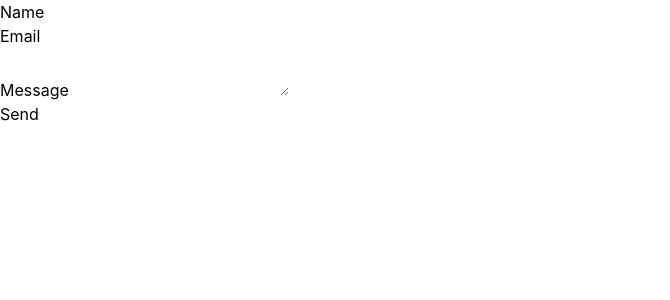
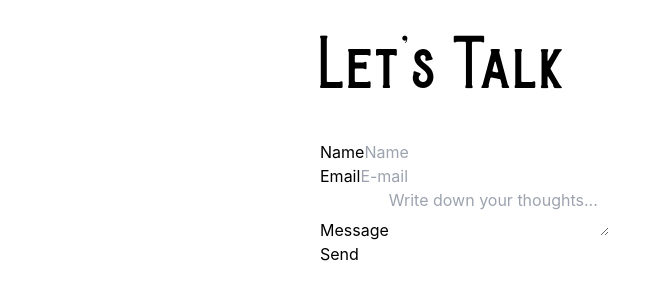
Before and after one commit to eunicocornelius/nextjs-tailwind-portfolio, a Next.js app: page /components/ContactForm in a window 1280 px wide. Shown: the top 300 px of the page, without its empty margins (0-670 px from the left). Built offline with nearby package versions, Linux system fonts and the light colour scheme.

Commit message:
added svg on footer and modified ContactForm style a bit

```diff
--- a/pages/components/ContactForm.js
+++ b/pages/components/ContactForm.js
@@ -20,19 +20,22 @@ function ContactForm() {
     }
 
   return (
-    <div>
+    <div className='m-auto w-1/2 '>
+        <div className='text-6xl font-burtons py-10'>
+            Let&apos;s Talk
+        </div>
         <form ref={form} onSubmit={sendEmail}>
             <div>
                 <label>Name</label>
-                <input type="text" name="user_name" />
+                <input type="text" name="user_name" placeholder='Name'/>
             </div>
             <div>
                 <label>Email</label>
-                <input type="email" name="user_email" />
+                <input type="email" name="user_email" placeholder='E-mail'/>
             </div>
             <div>
                 <label>Message</label>
-                <textarea name="message" />
+                <textarea name="message" placeholder='Write down your thoughts...' maxLength='10000'/>
             </div>
             <input type="submit" value="Send" />
         </form>
--- a/pages/index.js
+++ b/pages/index.js
@@ -110,15 +110,16 @@ export default function Home() {
         <section className='min-h-screen'>
           <Navbar resume={'./resume.pdf'} darkmode={darkMode} handleDarkMode={handleDarkMode}/>
           <div className='flex flex-col md:flex-row md:mt-28'>
-            <div className='flex-1 flex justify-center align-middle'>
+            <div className='flex-1 flex justify-center align-middle z-10'>
               <RoundedAvatar avatar={deved}/>
             </div>
-            <div className='flex-1 flex justify-center align-middle flex-col'>
+            <div className='flex-1 flex justify-center align-middle flex-col z-10'>
               <Intro name="Eunico Cornelius" role="Developer and Designer" desc="Globally adapt professional developer providing SAAS services for programming and prototyping content needs. Contact me down below for further enquiries!"/>
               <SocialMedia socialList={tempSocialMedia}/>
             </div>
           </div>
         </section>
+
 
         {/* Second Section */}
         <section className='mb-32'>
@@ -145,7 +146,22 @@ export default function Home() {
             </p>
           </div>
           <Portfolio portfolioList={portfolioList}/>
-          <ContactForm/>
+        </section>
+        <section>
+          {/* Divider*/}
+          <div className='w-screen relative right-10 md:right-20 lg:right-40 bottom-0 z-[0]'>
+            <svg id="visual" viewBox="0 0 1920 400" width="auto" height="auto" xmlns="http://www.w3.org/2000/svg" xmlnsXlink="http://www.w3.org/1999/xlink" version="1.1">
+              <path d="M0 157L175 165L349 101L524 97L698 125L873 121L1047 149L1222 97L1396 153L1571 169L1745 125L1920 169L1920 0L1745 0L1571 0L1396 0L1222 0L1047 0L873 0L698 0L524 0L349 0L175 0L0 0Z" fill="#ffffff"></path>
+              <path d="M0 185L175 221L349 169L524 141L698 181L873 153L1047 213L1222 181L1396 177L1571 245L1745 213L1920 197L1920 167L1745 123L1571 167L1396 151L1222 95L1047 147L873 119L698 123L524 95L349 99L175 163L0 155Z" fill="#d1eee8"></path>
+              <path d="M0 229L175 257L349 241L524 197L698 277L873 253L1047 285L1222 237L1396 265L1571 293L1745 249L1920 297L1920 195L1745 211L1571 243L1396 175L1222 179L1047 211L873 151L698 179L524 139L349 167L175 219L0 183Z" fill="#a1dcd1"></path>
+              <path d="M0 293L175 293L349 293L524 265L698 317L873 305L1047 313L1222 265L1396 333L1571 325L1745 273L1920 333L1920 295L1745 247L1571 291L1396 263L1222 235L1047 283L873 251L698 275L524 195L349 239L175 255L0 227Z" fill="#6ccabb"></path>
+              <path d="M0 401L175 401L349 401L524 401L698 401L873 401L1047 401L1222 401L1396 401L1571 401L1745 401L1920 401L1920 331L1745 271L1571 323L1396 331L1222 263L1047 311L873 303L698 315L524 263L349 291L175 291L0 291Z" fill="#14b8a5"></path>
+            </svg>
+          </div>
+          {/* Colored Background */}
+          <div className='w-screen relative right-10 md:right-20 lg:right-40 bottom-0 bg-teal-500 text-white mt-[-1em]'>
+            <ContactForm/>
+          </div>
         </section>
       </main>
     </div>
```
